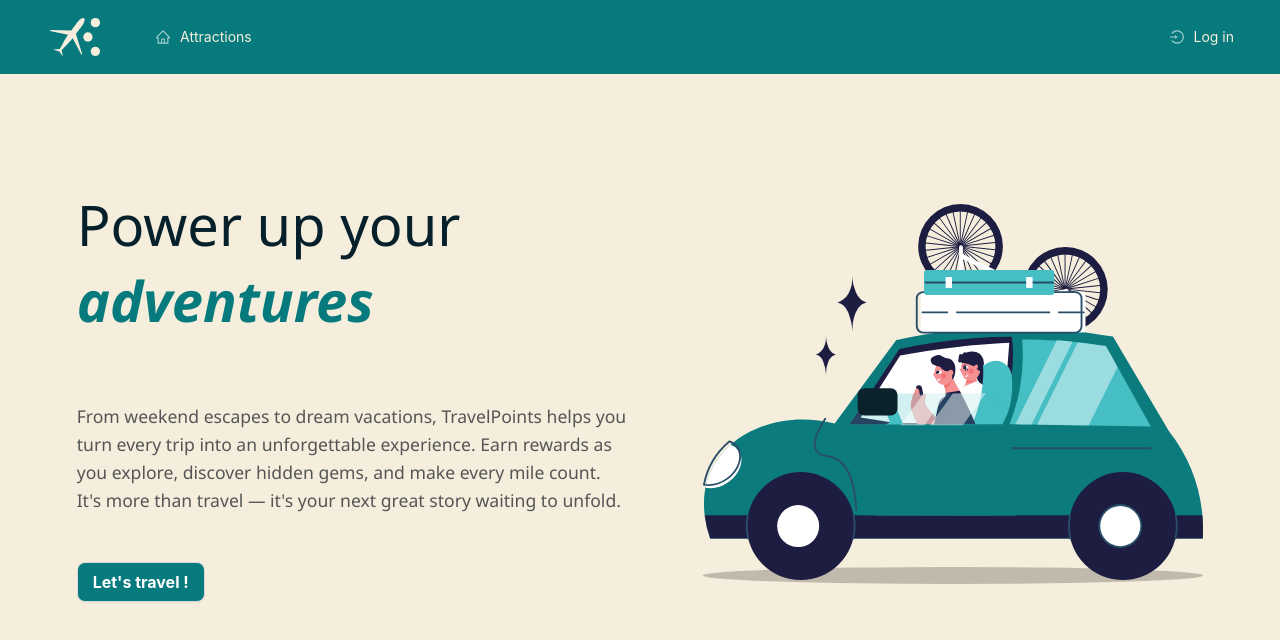
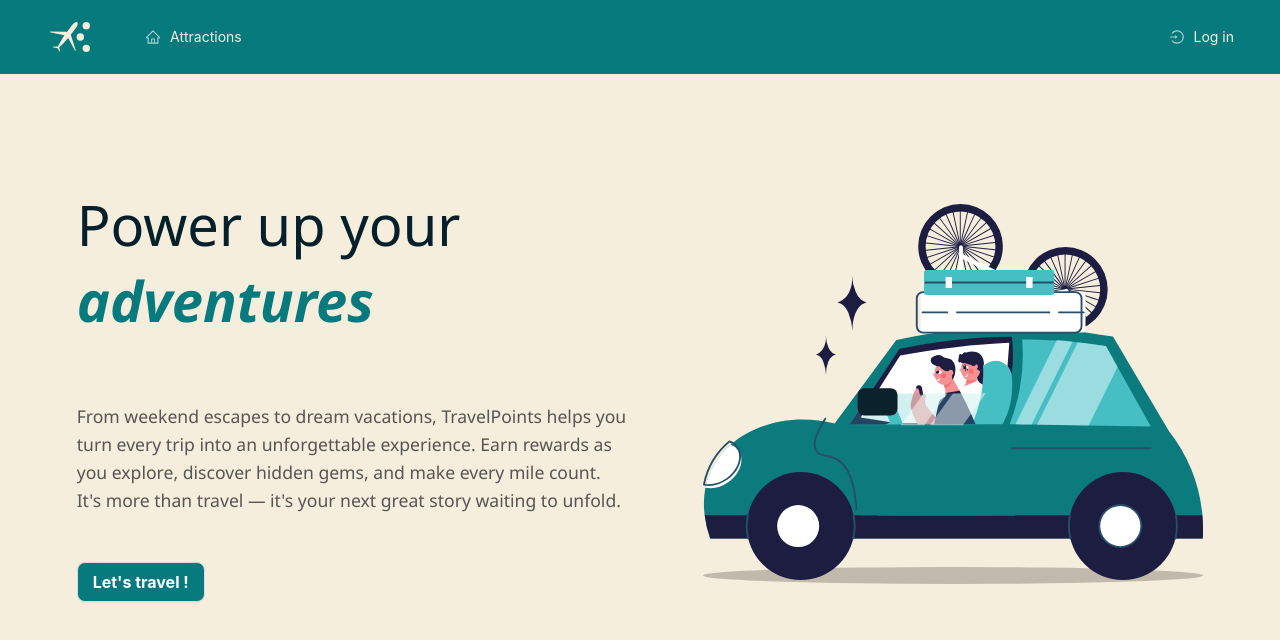
Before and after one commit to DISI2025/30643_Istrate_Cristian-Andrei_TravelPoints, a React (Create React App) app in the folder Frontend/travel/: page / in a window 1280 px wide. Shown: the top 640 px of the page. Built offline with nearby package versions, Linux system fonts and the light colour scheme.

Commit message:
Removed variable size and shrank the logo

```diff
--- a/Frontend/travel/src/components/navigation-bar.css
+++ b/Frontend/travel/src/components/navigation-bar.css
@@ -6,7 +6,7 @@
 }
 
 .logo {
-  width: 50px;
+  width: 40px;
 }
 
 .logoLink {
--- a/Frontend/travel/src/pages/home/home.tsx
+++ b/Frontend/travel/src/pages/home/home.tsx
@@ -6,8 +6,6 @@
 import {Link} from "react-router-dom";
 
 export default function Home() {
-    const [size, setSize] = useState<SizeType>('large'); // default is 'middle'
-
     return (
         <div className="homeContainer">
             <div>
@@ -22,7 +20,7 @@
                     It's more than travel — it's your next great story waiting to unfold.
                 </p>
                 <Link to="attractions">
-                    <Button size={size} className="travelButton">Let's travel !</Button>
+                    <Button size={"large"} className="travelButton">Let's travel !</Button>
                 </Link>
             </div>
             <img src={car} alt="car" className="carSvg"/>
```
